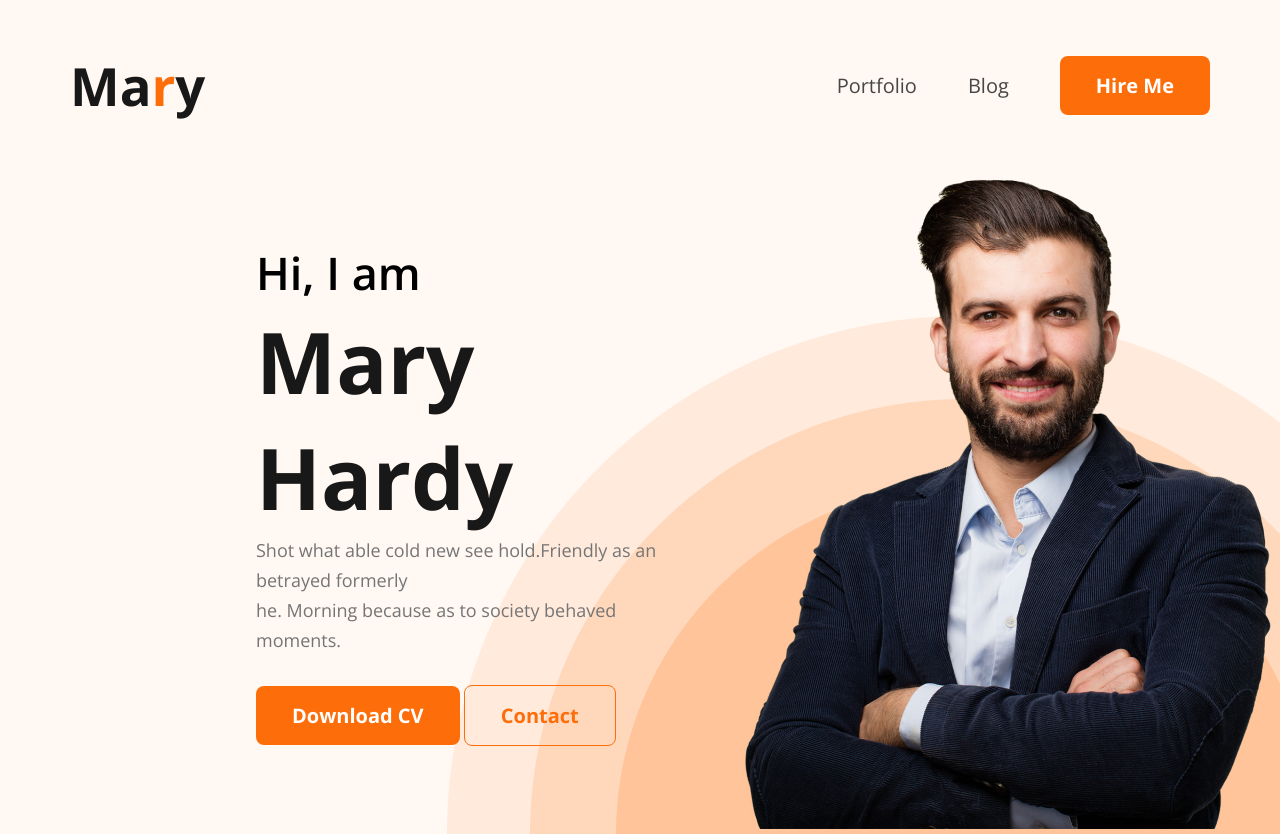
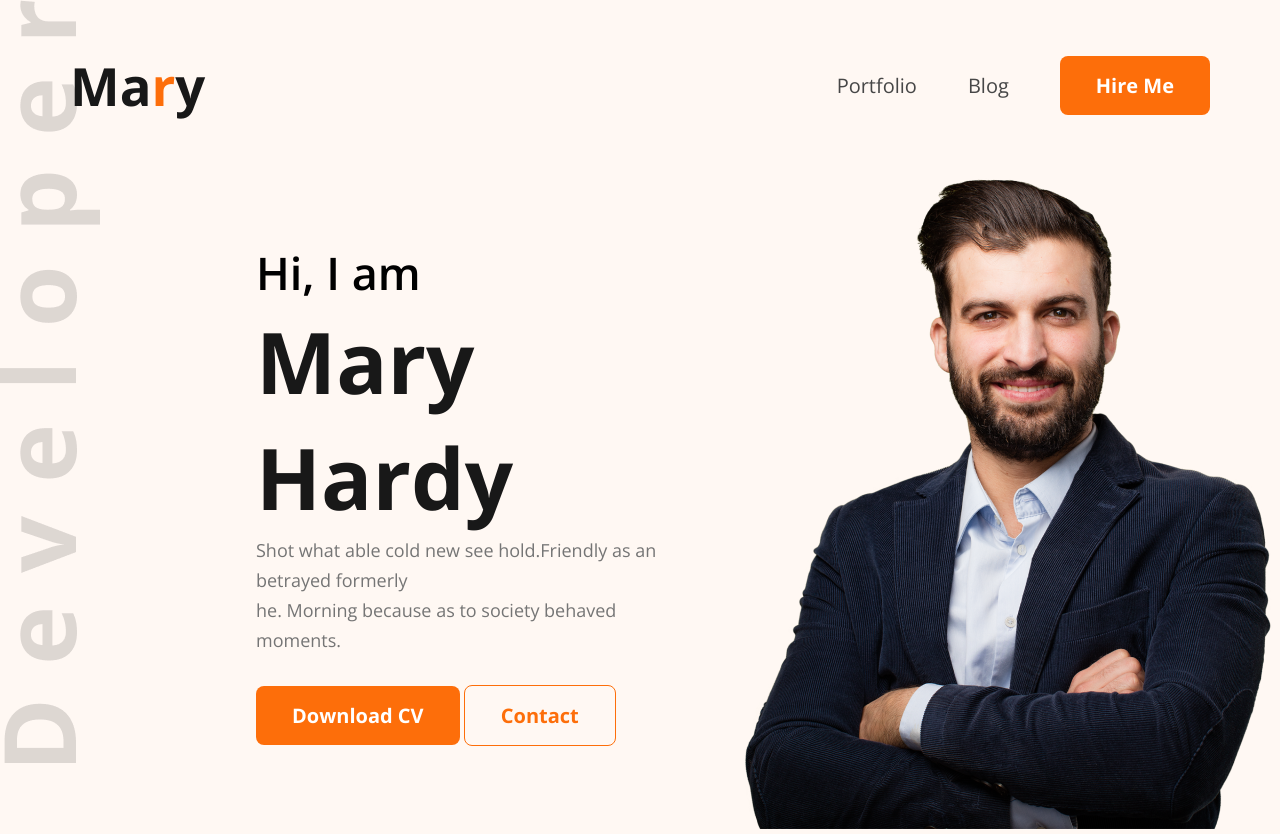
Before and after one commit to w3rashed/porttfonio-1, a plain HTML site: page index.html in a window 1280 px wide. Shown: the top 836 px of the page. Drawn offline with nearby package versions, Linux system fonts and the light colour scheme.

Commit message:
resume start

```diff
--- a/css/style.css
+++ b/css/style.css
@@ -18,9 +18,10 @@ font-family: 'Open Sans', sans-serif;
 .header-content{
     background-color:#FFF8F3 ;
     padding-top: 3.13rem;
-    background-image: url(../img/header_bg.png);
+    background-image: url('../img/header_bg.png');
+    background-image: url('../img/developer.png');
     background-repeat: no-repeat;
-    background-position: bottom right;
+    background-position: bottom right bottom left;
 }
 .logo{
     color:  #181818;
```
